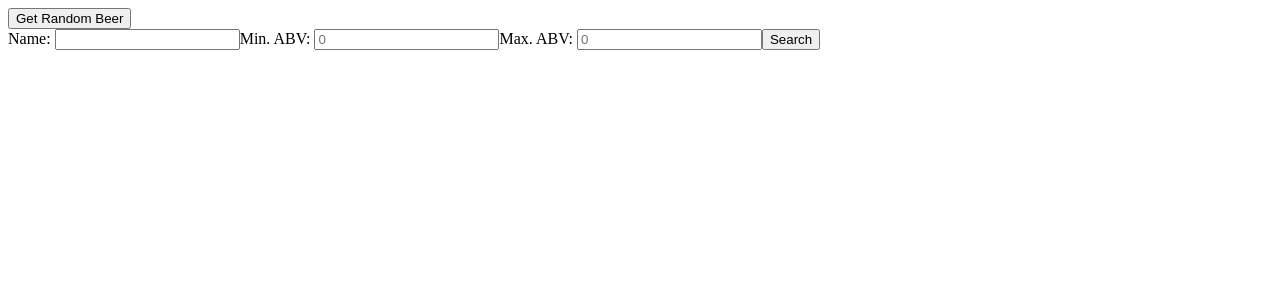
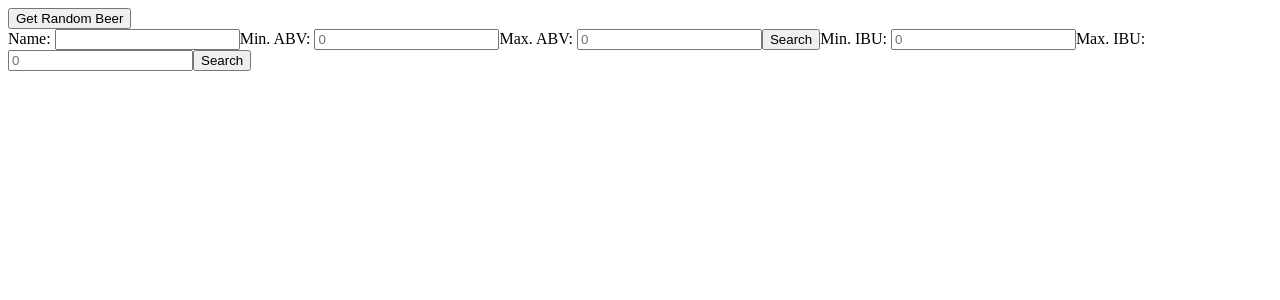
Before and after one commit to cifarquhar/vue_brewdog, a Vue app: page / in a window 1280 px wide. Shown: the top 300 px of the page. Built offline with nearby package versions, Linux system fonts and the light colour scheme.

Commit message:
add IBU to form

```diff
--- a/src/components/BeerSelector.vue
+++ b/src/components/BeerSelector.vue
@@ -8,6 +8,11 @@
       <input id="min-abv" name="abv_gt" type="number" min=0 placeholder=0>
       <label for="max-abv">Max. ABV: </label>
       <input id="max-abv" name="abv_lt" type="number" min=0 placeholder=0>
+      <input type="submit" value="Search">
+      <label for="min-ibu">Min. IBU: </label>
+      <input id="min-ibu" name="ibu_gt" type="number" min=0 placeholder=0>
+      <label for="max-ibu">Max. IBU: </label>
+      <input id="max-ibu" name="ibu_lt" type="number" min=0 placeholder=0>
       <input type="submit" value="Search">
     </form>
   </div>
```
